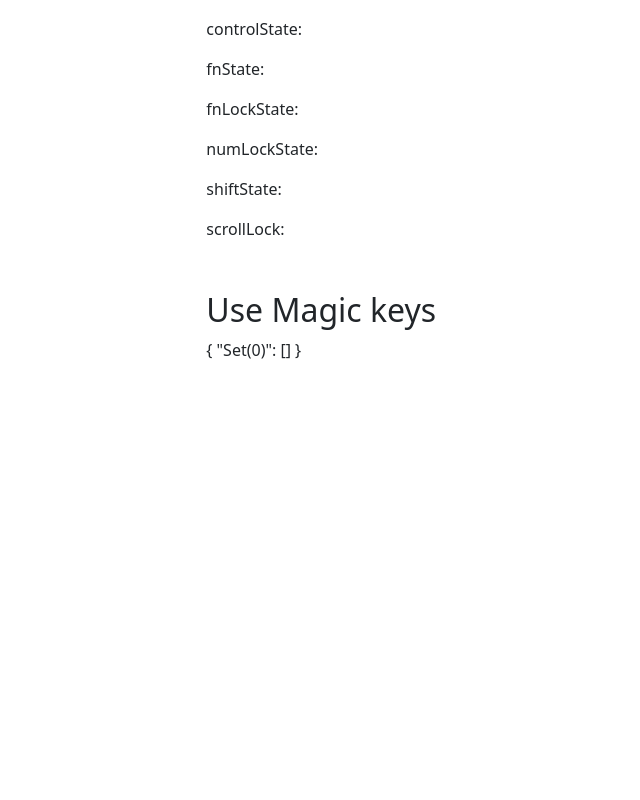
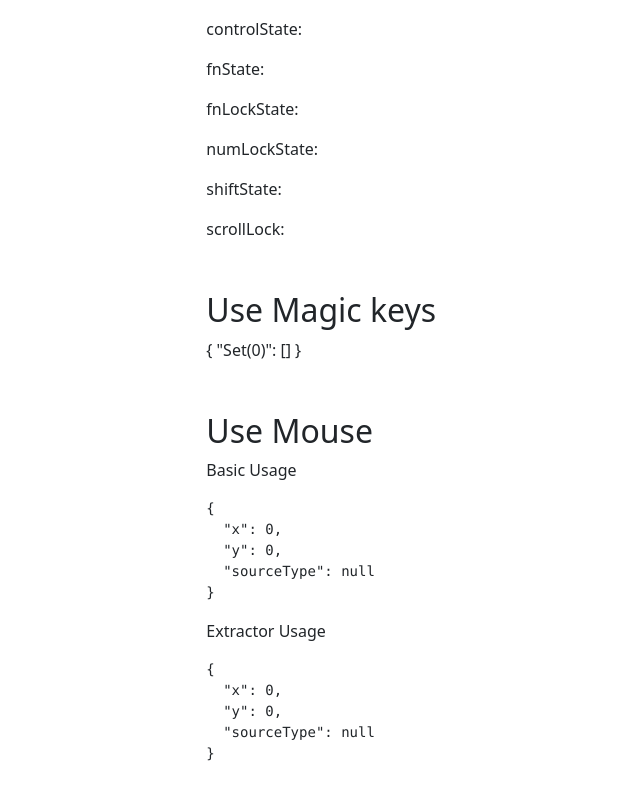
Before and after one commit to UlakhovichKate/vueUse, a Vue app: page /sensors in a window 1280 px wide. Shown: the part 4655-5455 px from the top of the page, without its empty margins (231-871 px from the left). Before the commit the page ends 5067 px from the top, so only its background shows below. Built offline with nearby package versions, Linux system fonts and the light colour scheme; no server answers.

Commit message:
UseMouse.vue

```diff
--- a/src/components/ListSensors.vue
+++ b/src/components/ListSensors.vue
@@ -19,6 +19,7 @@
   <use-infinite-scroll/>
   <use-key-modifier/>
   <use-magic-keys/>
+  <use-mouse/>
 </template>
 
 <script setup>
@@ -42,6 +43,8 @@ import UseIdle from "../vueUseComponents/UseIdle.vue";
 import UseInfiniteScroll from "../vueUseComponents/UseInfiniteScroll.vue";
 import UseKeyModifier from "../vueUseComponents/UseKeyModifier.vue";
 import UseMagicKeys from "../vueUseComponents/UseMagicKeys.vue";
+import UseMouse from "../vueUseComponents/UseMouse.vue";
+
 
 
 </script>
--- /dev/null
+++ b/src/vueUseComponents/UseMouse.vue
@@ -0,0 +1,25 @@
+<script setup lang="ts">
+import { reactive } from 'vue'
+import { useMouse, useParentElement } from '@vueuse/core'
+import type { UseMouseEventExtractor } from '@vueuse/core'
+
+const parentEl = useParentElement()
+
+const mouseDefault = reactive(useMouse())
+
+const extractor: UseMouseEventExtractor = event => (
+    event instanceof Touch
+        ? null
+        : [event.offsetX, event.offsetY]
+)
+
+const mouseWithExtractor = reactive(useMouse({ target: parentEl, type: extractor }))
+</script>
+
+<template>
+  <h2>Use Mouse</h2>
+  <p>Basic Usage</p>
+  <pre>{{ mouseDefault }}</pre>
+  <p>Extractor Usage</p>
+  <pre>{{ mouseWithExtractor }}</pre>
+</template>
```
